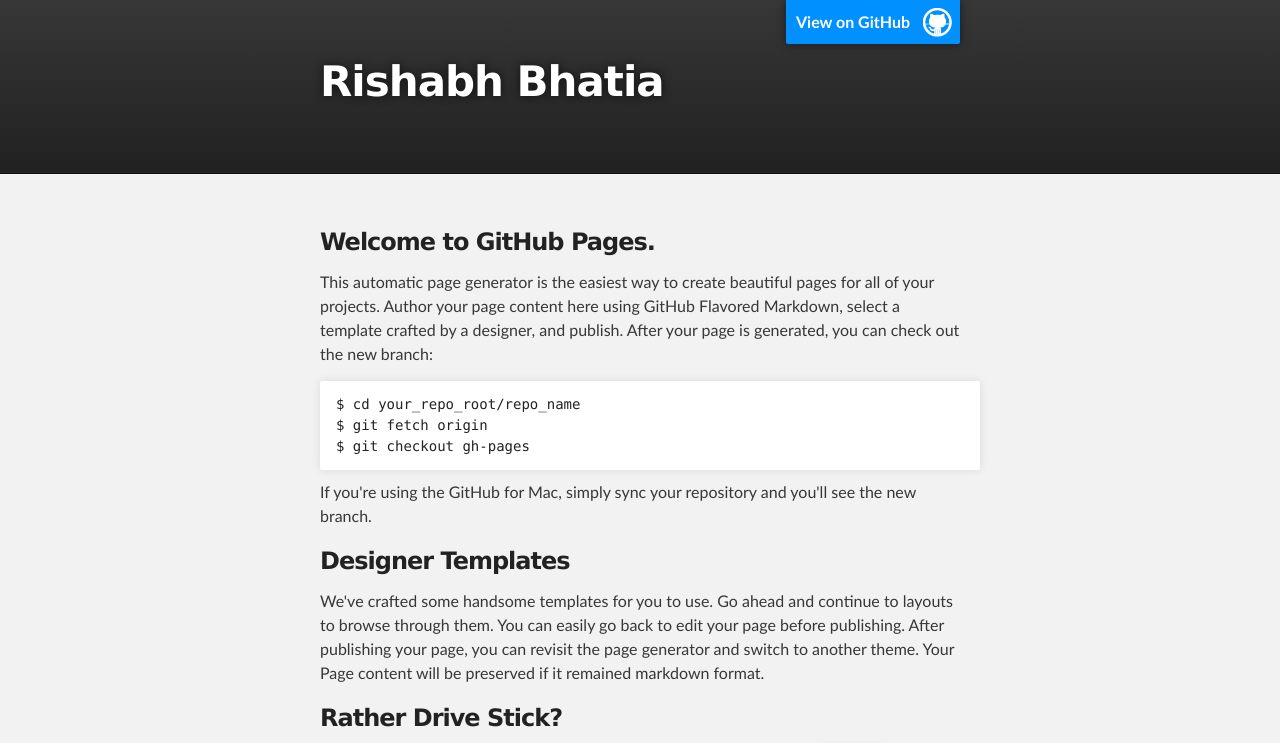
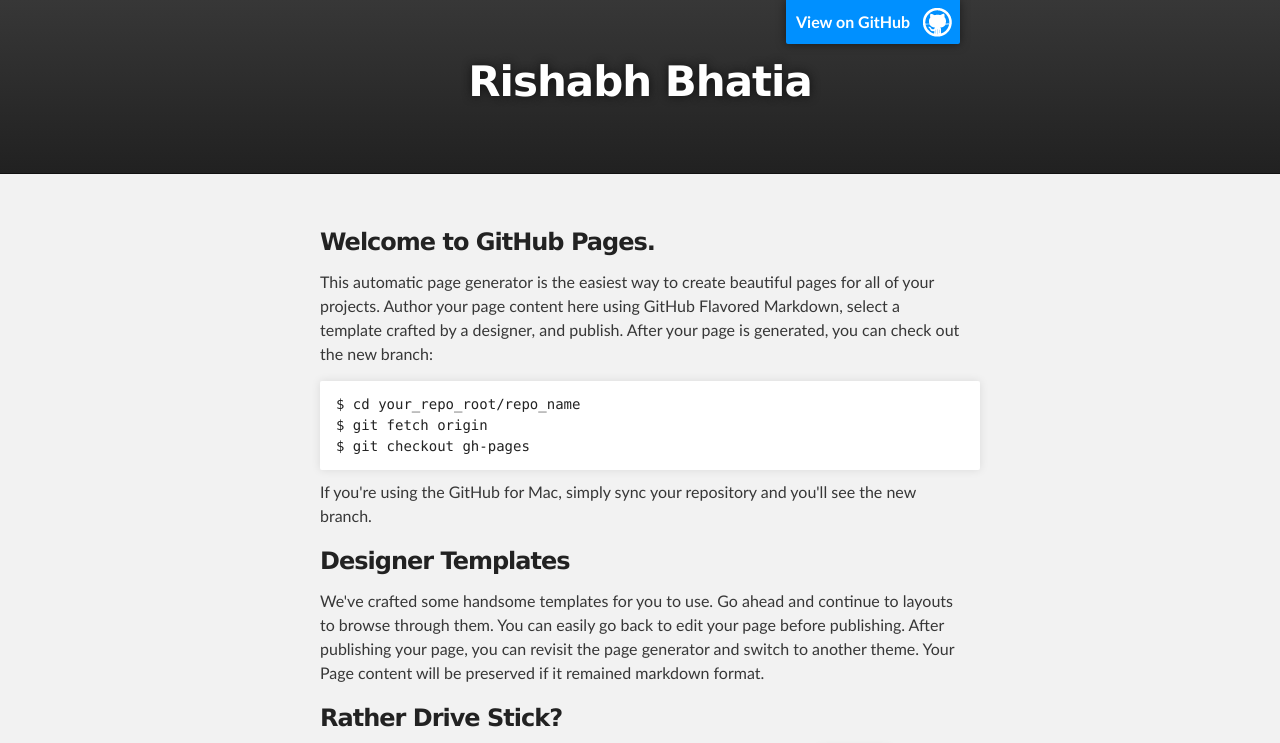
Before and after one commit to rishb/rishb.github.io, a plain HTML site: page index.html in a window 1280 px wide. Shown: the top 743 px of the page. Drawn offline with Linux system fonts and the light colour scheme.

Commit message:
Update index.html

```diff
--- a/index.html
+++ b/index.html
@@ -18,7 +18,7 @@
         <header class="inner">
           <a id="forkme_banner" href="https://github.com/rishb">View on GitHub</a>
 
-          <h1 id="project_title">Rishabh Bhatia</h1>
+          <center><h1 id="project_title">Rishabh Bhatia</h1></center>
           <h2 id="project_tagline"></h2>
 
         </header>
```
